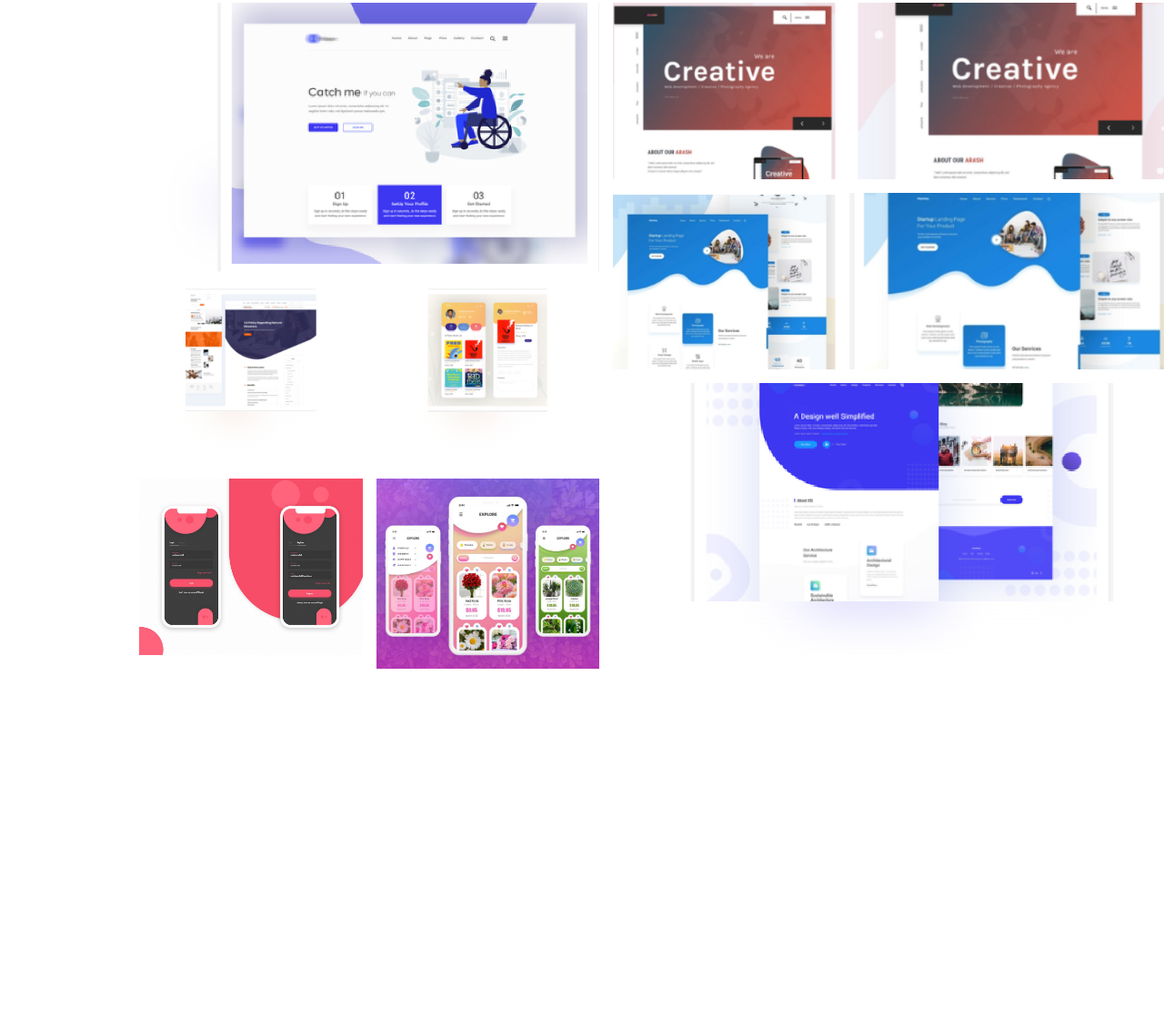
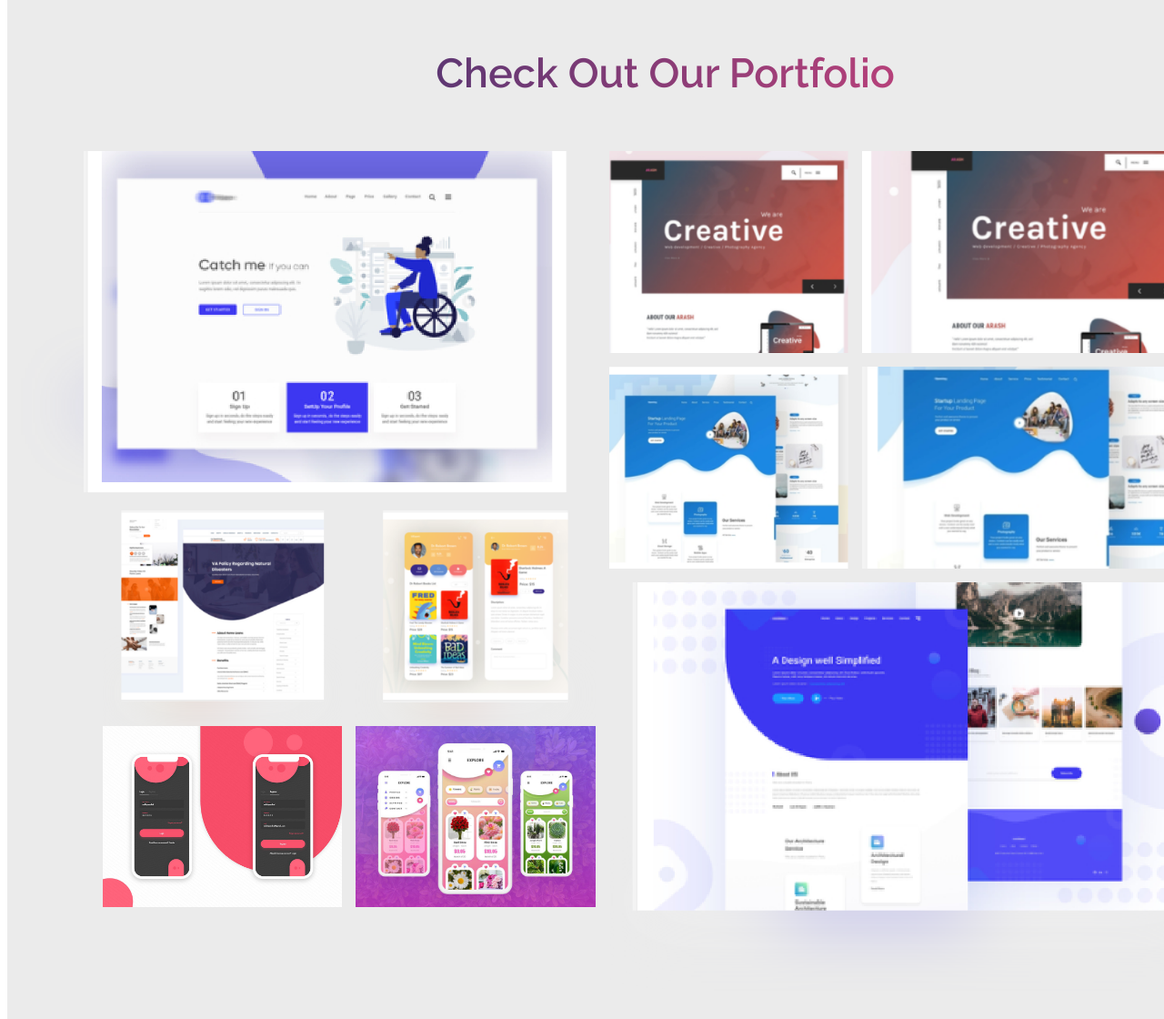
Before and after one commit to mehrnaz98/app-builder-website, a website: page index.html in a window 1280 px wide. Shown: the part 2640-3760 px from the top of the page at 91% size. Before the commit the page ends 3398 px from the top, so only its background shows below. Drawn offline with nearby package versions, Linux system fonts and the light colour scheme; files that its build step writes are made by us from their sources; a web font is replaced by a local one.

Commit message:
gallery section updated
pictures placed and padding updated

```diff
--- a/index.html
+++ b/index.html
@@ -279,8 +279,14 @@
       </section>
 
       <section class="gallery">
+        <h2 class="heading__primary">check out our portfolio</h2>
         <figure class="gallery__item gallery__item--1">
-          <img src="./img/1.png" alt="Go Cryp" class="gallery__img" />
+          <img
+            src="./img/1.png"
+            alt="Go Cryp"
+            class="gallery__img"
+            style="margin-left: -7rem"
+          />
         </figure>
         <figure class="gallery__item gallery__item--2">
           <img
--- a/sass/_base.scss
+++ b/sass/_base.scss
@@ -11,6 +11,8 @@
 // COLOR VARIABLES
 $color-primary: #1f306e;
 $color-primary-light: #f9f9ff;
+$color-primary-dark: #ebebeb;
+
 $color-secondary: #f5487f;
 $color-red: #c7417b;
 $color-red-dark: #8f3b76;
--- a/sass/_gallery.scss
+++ b/sass/_gallery.scss
@@ -1,54 +1,71 @@
 .gallery {
-  grid-row: 6 / span 2;
   display: grid;
   grid-area: gallery;
-  grid-template-columns: repeat(11, 1fr);
-  grid-template-rows: repeat(7, 7vw);
+  grid-template-columns: repeat(9, 1fr);
+  grid-template-rows: repeat(11, 5vw);
   grid-gap: 1.5rem;
-  padding: 1.5rem;
+  padding: 2rem 10.5rem 7rem 10.5rem;
+  background-color: $color-primary-dark;
+
+  h2 {
+    grid-row: 1 / span 2;
+    grid-column: 1 / -1;
+    text-align: center;
+  }
 
   &__item {
     padding: 0;
     margin: 0;
+
     &--1 {
-      grid-row: 1 / span 3;
-      grid-column: 2 / span 4;
+      grid-row: 3 / span 5;
+      grid-column: 1 / span 5;
+      margin-right: 10rem;
+      margin-left: -6rem;
     }
+
     &--2 {
-      grid-row: 1 / span 2;
-      grid-column: 6 / span 2;
+      grid-row: 3 / span 3;
+      grid-column: 5 / span 2;
     }
     &--3 {
-      grid-row: 1 / span 2;
-      grid-column: 8 / span 3;
+      grid-row: 3 / span 3;
+      grid-column: 7 / span 3;
     }
+
     &--4 {
-      grid-row: 4 / span 2;
-      grid-column: 2 / span 2;
+      grid-row: 8 / span 4;
+      grid-column: 1 / span 2;
     }
+
     &--5 {
-      grid-row: 4 / span 2;
-      grid-column: 4 / span 2;
+      grid-row: 8 / span 4;
+      grid-column: 3 / span 2;
     }
+
     &--6 {
-      grid-row: 3 / span 2;
-      grid-column: 6 / span 2;
+      grid-row: 6 / span 3;
+      grid-column: 5 / span 2;
     }
+
     &--7 {
-      grid-row: 3 / span 2;
-      grid-column: 8 / span 3;
+      grid-row: 6 / span 3;
+      grid-column: 7 / span 3;
     }
+
     &--8 {
-      grid-row: 6 / span 2;
-      grid-column: 2 / span 2;
+      grid-row: 11 / span 2;
+      grid-column: 1 / span 2;
     }
+
     &--9 {
-      grid-row: 6 / span 3;
-      grid-column: 4 / span 2;
+      grid-row: 11 / span 2;
+      grid-column: 3 / span 2;
     }
+
     &--10 {
-      grid-row: 5 / span 3;
-      grid-column: 6 / span 5;
+      grid-row: 9 / span 12;
+      grid-column: 5 / span 5;
     }
   }
 
```
Also changed, not shown: css/style.css.
